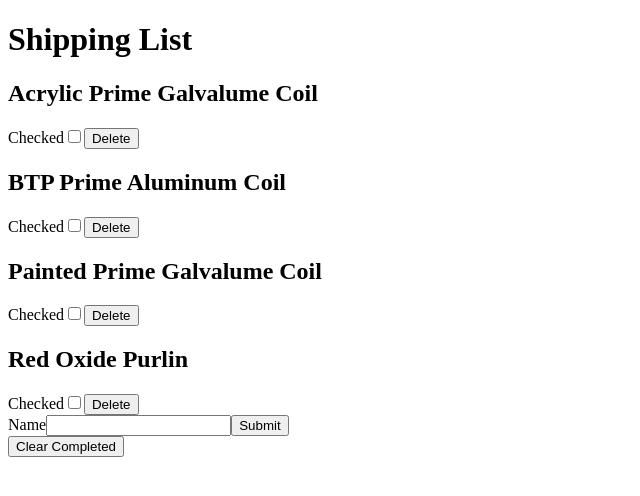
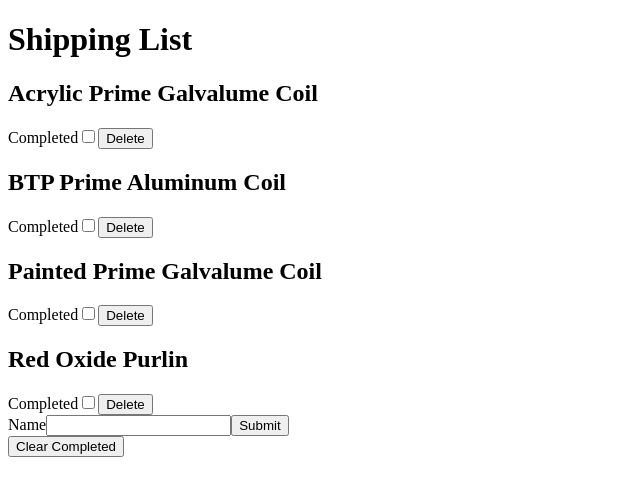
Before and after one commit to nooccarr/react-assessment, a React (Vite) app: page / in a window 1280 px wide. Shown: the top 496 px of the page, without its empty margins (0-640 px from the left). Built offline with nearby package versions, Linux system fonts and the light colour scheme.

Commit message:
Update checkbox name from 'checked' to 'completed'

```diff
--- a/database/data.json
+++ b/database/data.json
@@ -3,22 +3,22 @@
     {
       "id": 1,
       "name": "Acrylic Prime Galvalume Coil",
-      "checked": false
+      "completed": false
     },
     {
       "id": 2,
       "name": "BTP Prime Aluminum Coil",
-      "checked": false
+      "completed": false
     },
     {
       "id": 3,
       "name": "Painted Prime Galvalume Coil",
-      "checked": false
+      "completed": false
     },
     {
       "id": 4,
       "name": "Red Oxide Purlin",
-      "checked": false
+      "completed": false
     }
   ]
 }
--- a/src/components/App.jsx
+++ b/src/components/App.jsx
@@ -22,7 +22,7 @@ const App = () => {
       if (item.id === id) {
         return {
           ...item,
-          checked: !item.checked,
+          completed: !item.completed,
         };
       }
       return item;
@@ -36,7 +36,7 @@ const App = () => {
   };
 
   const handleClearCompleted = () => {
-    const updatedItems = items.filter((item) => !item.checked);
+    const updatedItems = items.filter((item) => !item.completed);
     setItems(updatedItems);
   };
 
@@ -49,7 +49,7 @@ const App = () => {
       const newItem = {
         id: uuidv4(),
         name: name,
-        checked: false
+        completed: false
       };
       const updatedItems = [...items, newItem];
       setItems(updatedItems);
--- a/src/components/Form.jsx
+++ b/src/components/Form.jsx
@@ -1,5 +1,4 @@
 const Form = ({ name, setName, handleSubmit}) => {
-
   return (
     <form onSubmit={handleSubmit}>
       <label htmlFor="name">
--- a/src/components/Item.jsx
+++ b/src/components/Item.jsx
@@ -1,16 +1,16 @@
 const Item = ({ item, handleClick, handleDelete }) => {
-  const { id, name, checked } = item;
+  const { id, name, completed } = item;
 
   return (
     <div>
       <h2>{name}</h2>
       <label htmlFor="checkbox">
-        Checked
+        Completed
         <input
           type="checkbox"
           name="checkbox"
           id="checkbox"
-          defaultChecked={checked}
+          defaultChecked={completed}
           onClick={(e) => handleClick(id)}
         />
       </label>
```
